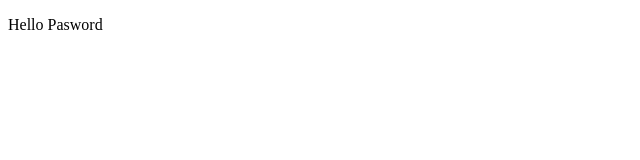
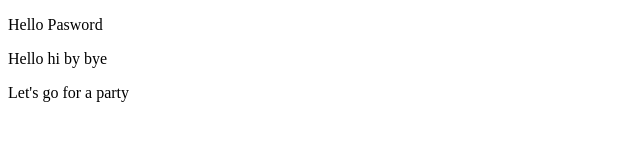
Before and after one commit to rahatmushfiqabir/new, a plain HTML site: page index.html in a window 1280 px wide. Shown: the whole page, without its empty margins (0-640 px from the left). Drawn offline with Linux system fonts and the light colour scheme.

Commit message:
set a party

```diff
--- a/index.html
+++ b/index.html
@@ -6,6 +6,8 @@
     <title>Document</title>
     <title>Practise Shuru</title>
     <p>Hello Pasword</p>
+    <p>Hello hi by bye</p>
+    <p>Let's go for a party</p>
 </head>
 <body>
 
```
